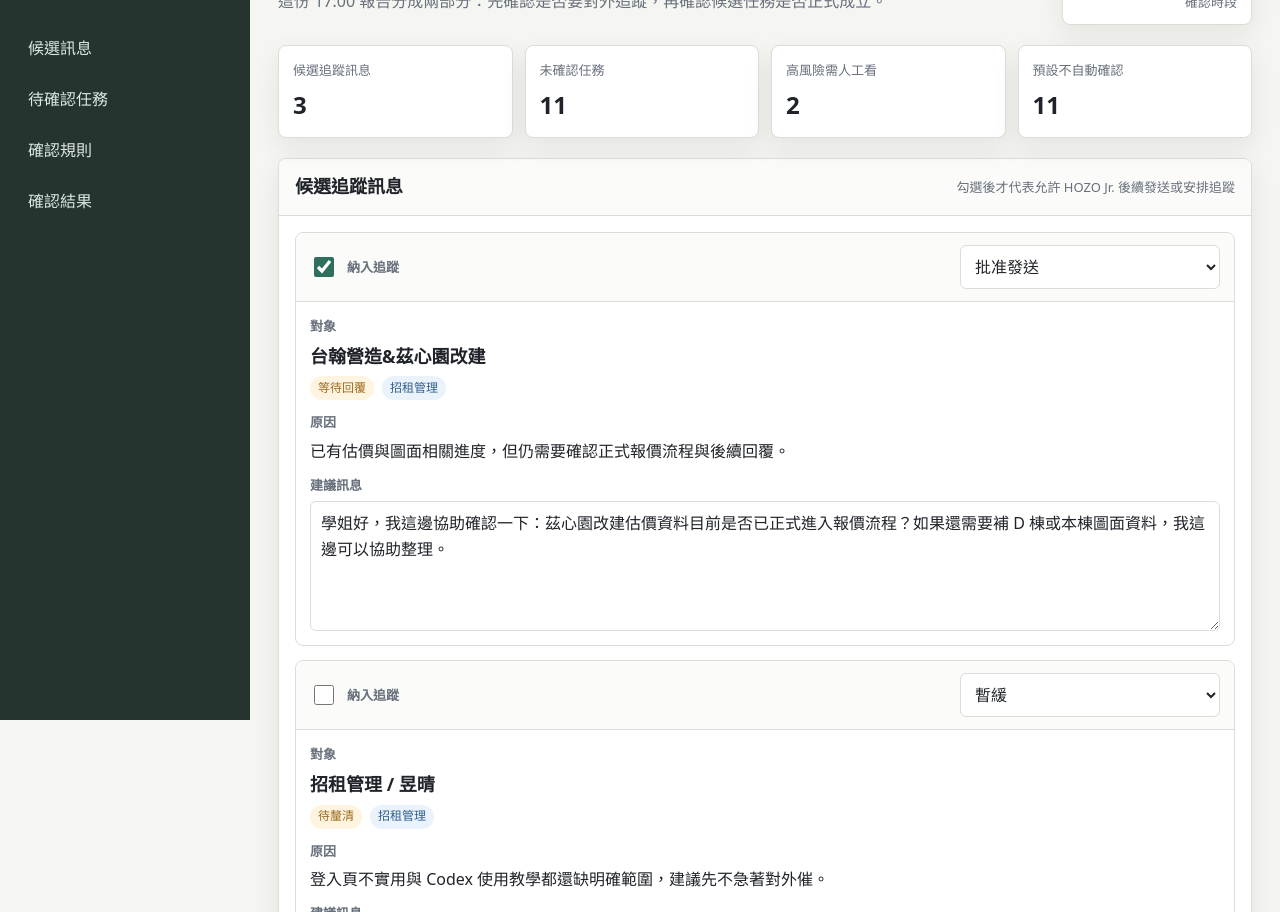
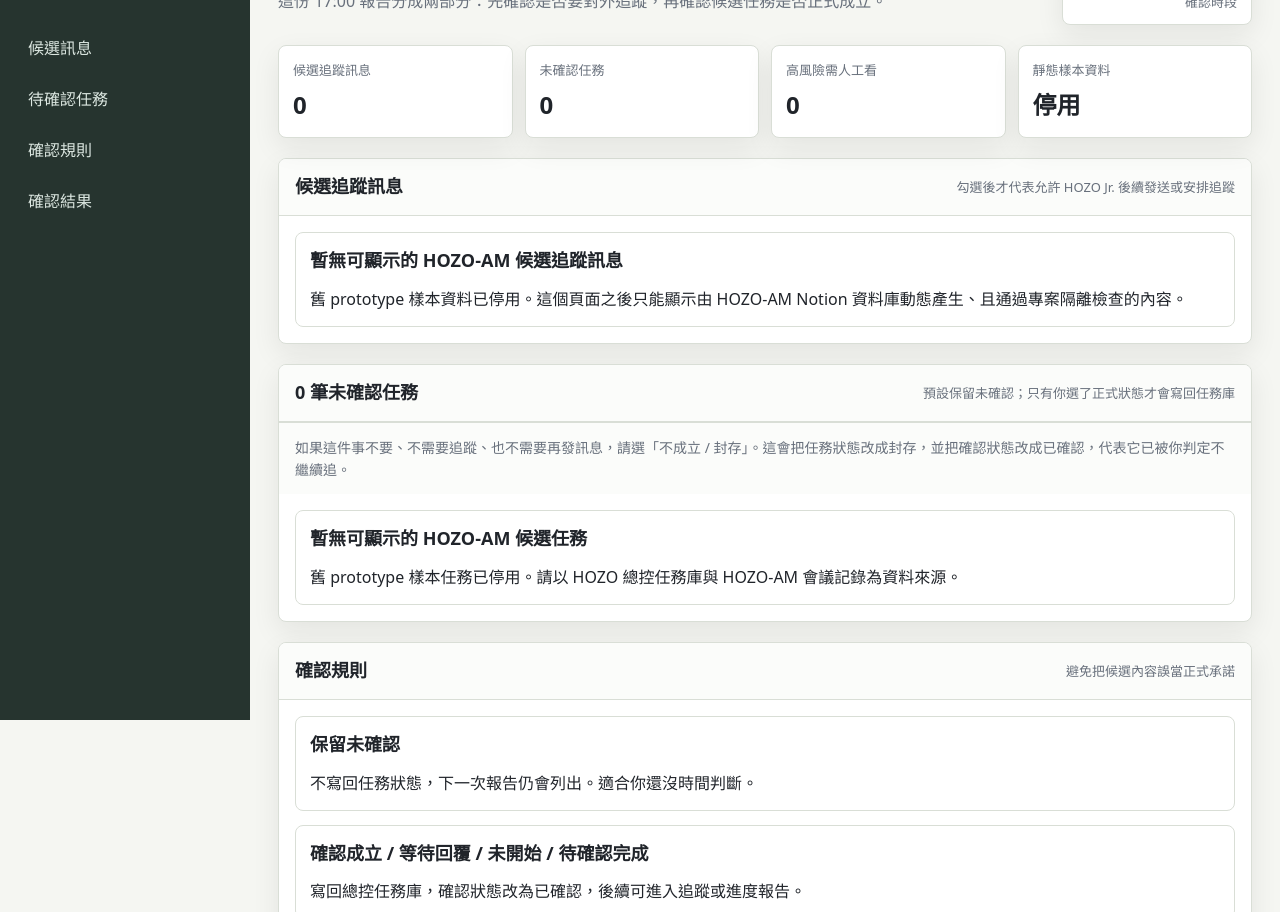
Before and after one commit to sevenchen611/HOZO-AM, a website: page reports/followup-confirmation-prototype.html in a window 1280 px wide. Shown: the part 80-992 px from the top of the page. Drawn offline with Linux system fonts and the light colour scheme.

Commit message:
Remove stale follow-up report sample data

```diff
--- a/reports/followup-confirmation-prototype.html
+++ b/reports/followup-confirmation-prototype.html
@@ -24,53 +24,26 @@
       </div>
 
       <div class="metrics">
-        <div class="metric"><span>候選追蹤訊息</span><strong>3</strong></div>
-        <div class="metric"><span>未確認任務</span><strong>11</strong></div>
-        <div class="metric"><span>高風險需人工看</span><strong>2</strong></div>
-        <div class="metric"><span>預設不自動確認</span><strong>11</strong></div>
+        <div class="metric"><span>候選追蹤訊息</span><strong>0</strong></div>
+        <div class="metric"><span>未確認任務</span><strong>0</strong></div>
+        <div class="metric"><span>高風險需人工看</span><strong>0</strong></div>
+        <div class="metric"><span>靜態樣本資料</span><strong>停用</strong></div>
       </div>
 
       <section id="followups">
         <div class="head"><h2>候選追蹤訊息</h2><span class="note">勾選後才代表允許 HOZO Jr. 後續發送或安排追蹤</span></div>
         <div class="list">
-          <article class="card followup-card">
-            <div class="card-top">
-              <label class="send-toggle"><input type="checkbox" checked><span>納入追蹤</span></label>
-              <select><option>批准發送</option><option>修改後發送</option><option>暫緩</option><option>取消</option></select>
-            </div>
+          <article class="card">
             <div class="card-body">
-              <div class="field"><div class="label">對象</div><div class="target">台翰營造&茲心園改建</div><div class="meta"><span class="chip warn">等待回覆</span><span class="chip info">招租管理</span></div></div>
-              <div class="field"><div class="label">原因</div><p class="reason">已有估價與圖面相關進度，但仍需要確認正式報價流程與後續回覆。</p></div>
-              <div class="field"><div class="label">建議訊息</div><textarea>學姐好，我這邊協助確認一下：茲心園改建估價資料目前是否已正式進入報價流程？如果還需要補 D 棟或本棟圖面資料，我這邊可以協助整理。</textarea></div>
-            </div>
-          </article>
-          <article class="card followup-card">
-            <div class="card-top">
-              <label class="send-toggle"><input type="checkbox"><span>納入追蹤</span></label>
-              <select><option>暫緩</option><option>批准發送</option><option>修改後發送</option><option>取消</option></select>
-            </div>
-            <div class="card-body">
-              <div class="field"><div class="label">對象</div><div class="target">招租管理 / 昱晴</div><div class="meta"><span class="chip warn">待釐清</span><span class="chip info">招租管理</span></div></div>
-              <div class="field"><div class="label">原因</div><p class="reason">登入頁不實用與 Codex 使用教學都還缺明確範圍，建議先不急著對外催。</p></div>
-              <div class="field"><div class="label">建議訊息</div><textarea>昱晴，方便的話你可以先把後台想調整的地方用條列方式整理，我晚點再協助判斷哪些可以交給 Codex 修改。</textarea></div>
-            </div>
-          </article>
-          <article class="card followup-card">
-            <div class="card-top">
-              <label class="send-toggle"><input type="checkbox"><span>納入追蹤</span></label>
-              <select><option>取消</option><option>暫緩</option><option>批准發送</option><option>修改後發送</option></select>
-            </div>
-            <div class="card-body">
-              <div class="field"><div class="label">對象</div><div class="target">招租管理</div><div class="meta"><span class="chip gray">內部整理</span><span class="chip risk">不對外發送</span></div></div>
-              <div class="field"><div class="label">原因</div><p class="reason">招租管理類任務不需要對外發 LINE，只需要在任務庫確認是否保留。</p></div>
-              <div class="field"><div class="label">建議訊息</div><textarea>這類任務僅作為內部整理，不建議發送對外訊息。</textarea></div>
+              <div class="task-name">暫無可顯示的 HOZO-AM 候選追蹤訊息</div>
+              <p class="reason">舊 prototype 樣本資料已停用。這個頁面之後只能顯示由 HOZO-AM Notion 資料庫動態產生、且通過專案隔離檢查的內容。</p>
             </div>
           </article>
         </div>
       </section>
 
       <section id="tasks">
-        <div class="head"><h2>11 筆未確認任務</h2><span class="note">預設保留未確認；只有你選了正式狀態才會寫回任務庫</span></div>
+        <div class="head"><h2>0 筆未確認任務</h2><span class="note">預設保留未確認；只有你選了正式狀態才會寫回任務庫</span></div>
         <div class="hint">如果這件事不要、不需要追蹤、也不需要再發訊息，請選「不成立 / 封存」。這會把任務狀態改成封存，並把確認狀態改成已確認，代表它已被你判定不繼續追。</div>
         <div class="list" id="taskList"></div>
       </section>
@@ -90,19 +63,7 @@
   </div>
   <script>
     const APPROVAL_API='/control/reports/approve';
-    const pendingTasks=[
-      {task:'招租管理：建立生活行政與家庭事項追蹤清單',project:'招租管理',source:'Codex 手動整理',summary:'建立生活行政與家庭事項追蹤清單；目前缺少明細，需確認是否保留。',risk:'一般'},
-      {task:'招租管理：建立個人財務與帳務追蹤清單',project:'招租管理',source:'Codex 手動整理',summary:'建立個人財務與帳務追蹤清單；涉及財務，建議人工確認後再追蹤。',risk:'高風險'},
-      {task:'招租管理：建立私人文件與證件整理清單',project:'招租管理',source:'Codex 手動整理',summary:'建立私人文件與證件整理清單；目前缺少明細，需確認是否保留。',risk:'一般'},
-      {task:'招租管理：待確認客戶回覆與進度整理',project:'招租管理',source:'Codex 手動整理',summary:'報稅逾期處理具時效與稅務風險，需 HOZO 主管 明確確認。',risk:'高風險'},
-      {task:'招租管理：盤點目前私人待辦清單',project:'招租管理',source:'Codex 手動整理',summary:'盤點私人待辦清單；屬於內部整理，不需要對外發送。',risk:'一般'},
-      {task:'個人待辦：報稅今天完成',project:'財務',source:'LINE OA',summary:'使用者明確提到今天一定要先處理報稅。',risk:'高風險'},
-      {task:'招租管理：再發設計圖給 2-3 家營造廠估價',project:'招租管理',source:'LINE OA',summary:'明確交辦，比價需要更多廠商報價。',risk:'一般'},
-      {task:'招租管理：確認學姐估價資料是否已正式進入報價流程',project:'招租管理',source:'LINE OA',summary:'需確認估價資料是否已正式進入報價流程。',risk:'一般'},
-      {task:'招租管理：釐清登入頁不實用的具體問題',project:'招租管理',source:'LINE OA',summary:'問題存在，但缺少明確修改範圍，需先收集操作卡點。',risk:'一般'},
-      {task:'招租管理：建立昱晴使用 Codex 的教學與安全規則',project:'招租管理',source:'LINE OA',summary:'建立 Codex 使用教學、安全規則、修改流程與回復機制。',risk:'一般'},
-      {task:'後臺設計製作：建立 Local / Staging / Production 隔離確認表',project:'後臺設計製作',source:'LINE OA',summary:'環境隔離不清楚，需建立確認表避免改壞正式環境。',risk:'一般'}
-    ];
+    const pendingTasks=[];
     const params=new URLSearchParams(location.search);
     const hashParams=new URLSearchParams(location.hash.replace(/^#/,''));
     const slot=params.get('slot')||hashParams.get('slot')||'17';
@@ -112,6 +73,10 @@
 
     function renderTasks(){
       const list=document.getElementById('taskList');
+      if(!pendingTasks.length){
+        list.innerHTML='<article class="card"><div class="card-body"><div class="task-name">暫無可顯示的 HOZO-AM 候選任務</div><p class="reason">舊 prototype 樣本任務已停用。請以 HOZO 總控任務庫與 HOZO-AM 會議記錄為資料來源。</p></div></article>';
+        return;
+      }
       list.innerHTML=pendingTasks.map((item,index)=>`
         <article class="card task-card">
           <div class="card-top">
```
